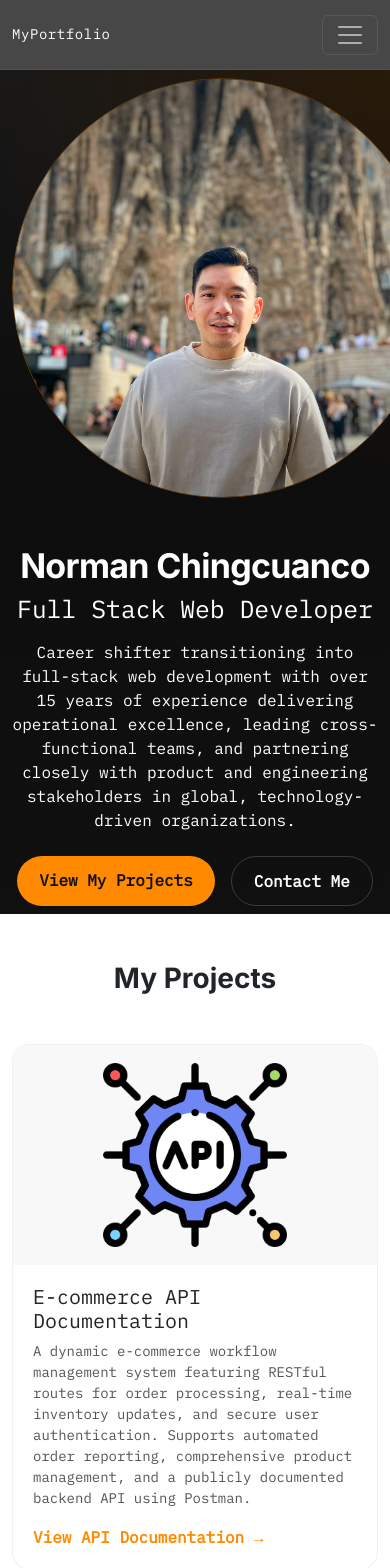
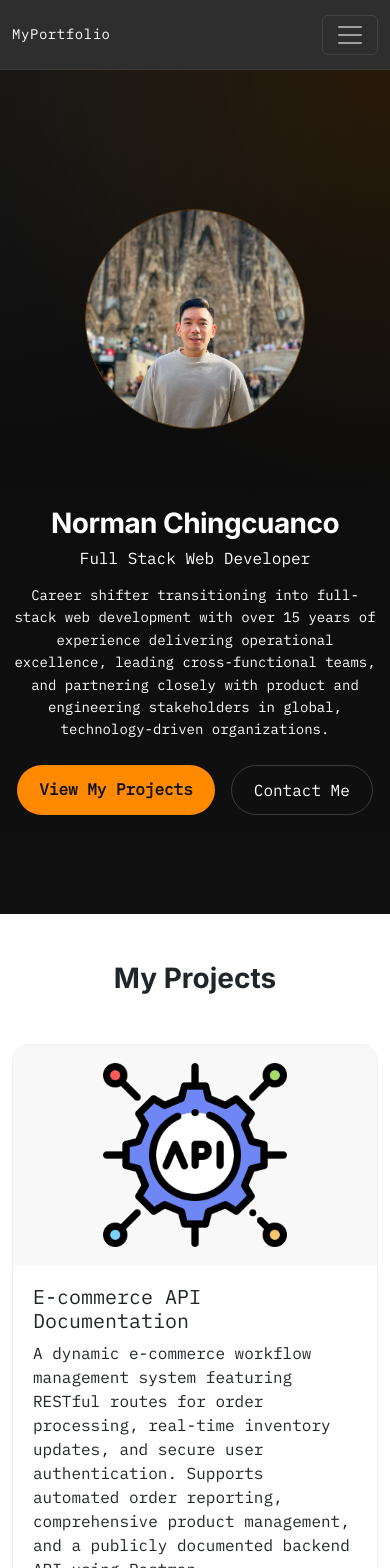
Before and after one commit to normanchingcuanco/normanchingcuanco-myportfolio, a Vue app: page / in a window 390 px wide. Shown: the top 1568 px of the page. Built offline with nearby package versions, Linux system fonts and the light colour scheme.

Commit message:
Fixed mobile layout

```diff
--- a/src/assets/main.css
+++ b/src/assets/main.css
@@ -15,7 +15,7 @@ body {
 body {
   font-family: 'IBM Plex Mono', monospace;
   background-color: #ffffff;
-  padding-top: 70px; /* SINGLE SOURCE OF TRUTH */
+  padding-top: 70px; /* Navbar offset */
 }
 
 section {
@@ -35,7 +35,7 @@ html {
 }
 
 .premium-navbar {
-  background: rgba(10, 10, 10, 0.75) !important;
+  background: rgba(10, 10, 10, 0.85) !important;
   backdrop-filter: blur(10px);
   border-bottom: 1px solid rgba(255,255,255,0.06);
   position: fixed;
@@ -52,21 +52,18 @@ html {
 }
 
 .navbar-nav .nav-link {
-  font-weight: 400;
   font-size: 16px;
-  letter-spacing: 0.01em;
-  color: rgba(156, 156, 156, 1);
   padding-left: 18px;
   padding-right: 18px;
+  color: rgba(220,220,220,0.75) !important;
 }
 
 .navbar-nav .nav-link:hover {
-  color: #ffffff;
+  color: #ffffff !important;
 }
 
 .premium-navlinks .nav-link {
   position: relative;
-  color: rgba(220, 220, 220, 0.7) !important;
 }
 
 .premium-navlinks .nav-link::after {
@@ -120,6 +117,7 @@ html {
   max-width: 520px;
 }
 
+/* HERO IMAGE */
 .hero-img-container {
   position: relative;
   width: 420px;
@@ -137,8 +135,8 @@ html {
   object-position: center 32%;
   border-radius: 50%;
   display: block;
+  z-index: 2;
   position: relative;
-  z-index: 2;
   box-shadow: 0 22px 60px rgba(0,0,0,0.55);
   border: 1px solid rgba(255,138,0,0.45);
 }
@@ -146,7 +144,10 @@ html {
 .hero-glow-layer {
   position: absolute;
   inset: 0;
-  background: radial-gradient(circle, rgba(255,138,0,0.30), rgba(255,138,0,0.15), transparent 65%);
+  background: radial-gradient(circle,
+    rgba(255,138,0,0.30),
+    rgba(255,138,0,0.15),
+    transparent 65%);
   z-index: 1;
   filter: blur(40px);
 }
@@ -154,7 +155,8 @@ html {
 .hero-depth-overlay {
   position: absolute;
   inset: 0;
-  background: linear-gradient(to bottom,
+  background: linear-gradient(
+    to bottom,
     rgba(0,0,0,0.35) 0%,
     transparent 40%,
     transparent 60%,
@@ -186,12 +188,6 @@ html {
   border: 1px solid rgba(255,255,255,0.18);
   padding: 12px 22px;
   border-radius: 999px;
-  font-weight: 600;
-  transition: all 0.25s ease;
-}
-
-.btn-hero-secondary:hover {
-  background: rgba(255,255,255,0.04);
 }
 
 /* ===============================
@@ -207,19 +203,12 @@ html {
   font-weight: 700;
 }
 
-.section-subtitle {
-  font-family: 'Inter', sans-serif;
-  font-weight: 600;
-  color: #333;
-}
-
 .project-card {
   background: #ffffff;
   border-radius: 18px;
   border: 1px solid rgba(0,0,0,0.06);
   overflow: hidden;
   transition: all 0.25s ease;
-  height: 100%;
   display: flex;
   flex-direction: column;
 }
@@ -247,12 +236,6 @@ html {
 
 .project-body {
   padding: 20px;
-  flex-grow: 1;
-}
-
-.project-desc {
-  font-size: 14px;
-  color: #555;
 }
 
 .project-link {
@@ -305,9 +288,7 @@ html {
   color: #111;
   border: none;
   padding: 12px;
-  font-weight: 600;
   border-radius: 12px;
-  transition: all 0.25s ease;
 }
 
 /* ===============================
@@ -319,9 +300,45 @@ footer {
 }
 
 /* ===============================
-   MOBILE FIX
+   MOBILE IMPROVEMENTS
+================================ */
+@media (max-width: 767px) {
+
+  #landing {
+    min-height: auto;
+    padding-top: 100px;
+    padding-bottom: 60px;
+  }
+
+  .hero-img-container {
+    width: 220px;
+    height: 220px;
+    margin-bottom: 30px;
+  }
+
+  .hero-title {
+    font-size: 28px;
+  }
+
+  .hero-subtitle {
+    font-size: 16px;
+  }
+
+  .hero-lead {
+    font-size: 14px;
+    line-height: 1.6;
+  }
+}
+
+/* ===============================
+   MOBILE NAVBAR DROPDOWN
 ================================ */
 @media (max-width: 991px) {
+
+  .navbar .container {
+    position: relative;
+  }
+
   #navlinks.navbar-collapse {
     background: #0e0e0e;
     position: absolute;
@@ -329,7 +346,7 @@ footer {
     left: 0;
     width: 100%;
     padding: 10px 0;
-    z-index: 9999;
+    box-shadow: 0 18px 40px rgba(0,0,0,0.55);
   }
 
   #navlinks .nav-link {
```
